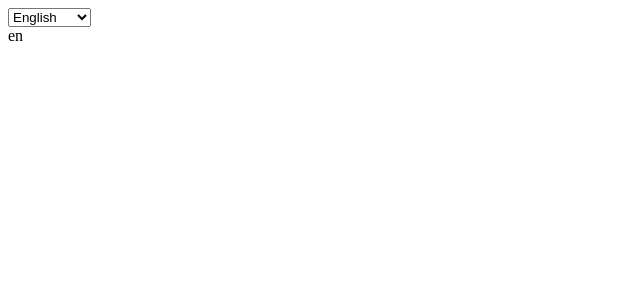
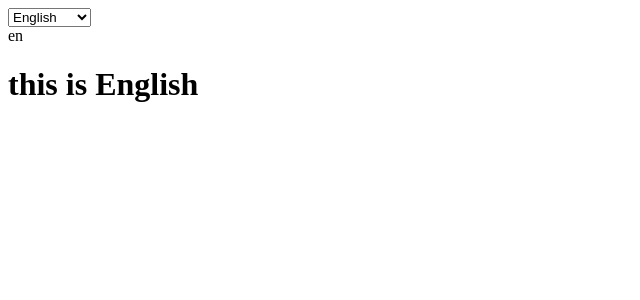
Before and after one commit to Beji96/Develhope-react-exercise, a React (Create React App) app: page / in a window 1280 px wide. Shown: the top 300 px of the page, without its empty margins (0-640 px from the left). Built offline with nearby package versions, Linux system fonts and the light colour scheme.

Commit message:
finish context 2

```diff
--- /dev/null
+++ b/src/Consumer.jsx
@@ -0,0 +1,28 @@
+import React from "react";
+import { LanguageContext } from "./LanguageContext";
+const Strings = {
+  en: {
+    lang: "this is English",
+  },
+  ro: { lang: "in romana" },
+};
+
+class Consumer extends React.Component {
+  render() {
+    return (
+      <div>
+        <LanguageContext.Consumer>
+          {(Language) => {
+            return (
+              <div>
+                <h1>{Strings[Language].lang}</h1>
+              </div>
+            );
+          }}
+        </LanguageContext.Consumer>
+      </div>
+    );
+  }
+}
+
+export default Consumer;
--- a/src/DisplayLanguage.jsx
+++ b/src/DisplayLanguage.jsx
@@ -1,5 +1,6 @@
 import React from "react";
 import { LanguageContext } from "./LanguageContext";
+import Consumer from "./Consumer";
 
 export class DisplayLanguage extends React.Component {
   state = {
@@ -20,6 +21,7 @@ export class DisplayLanguage extends React.Component {
         <LanguageContext.Provider value={this.state.language}>
           <div>{this.state.language}</div>
         </LanguageContext.Provider>
+        <Consumer />
       </div>
     );
   }
```
